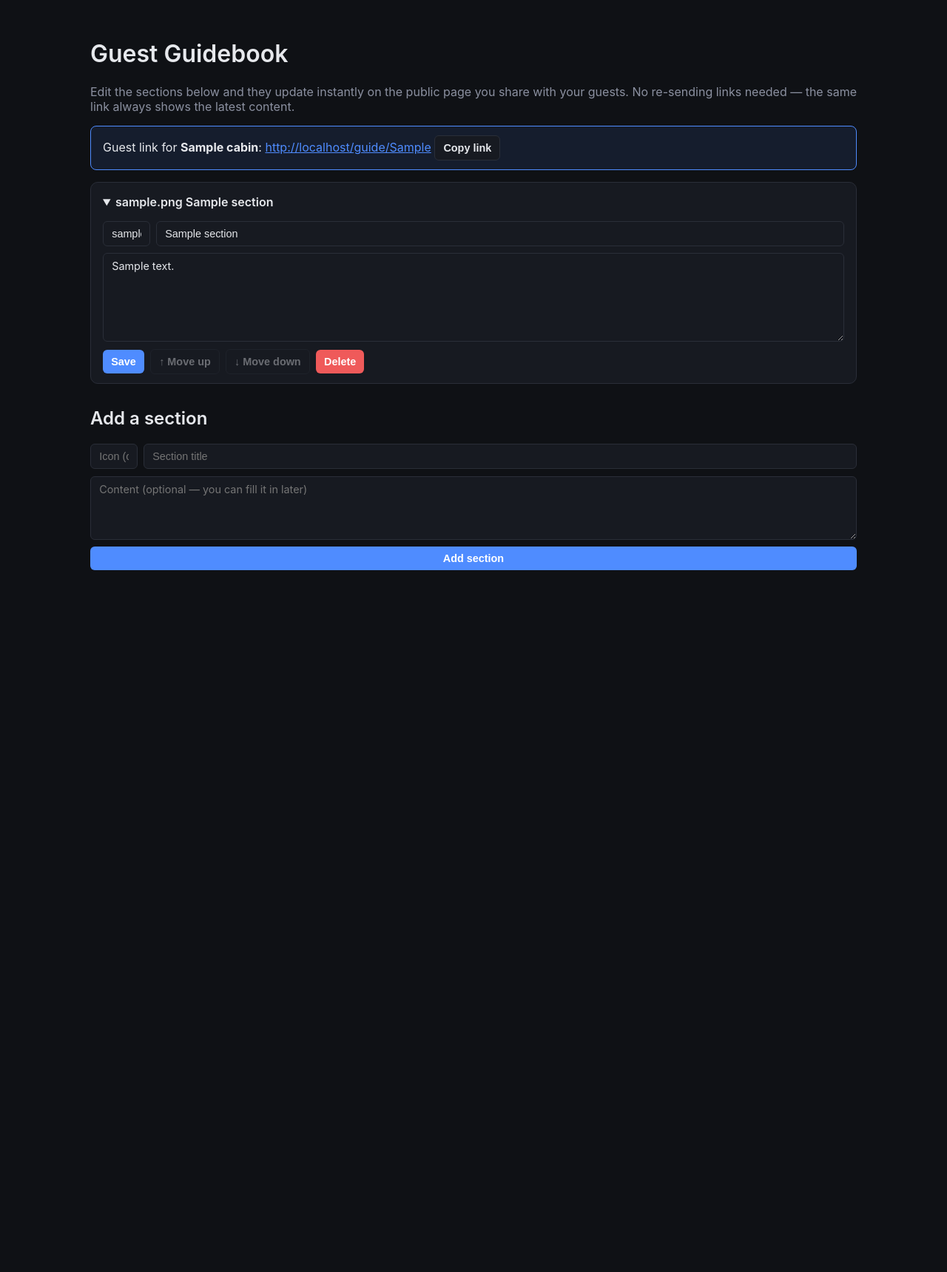
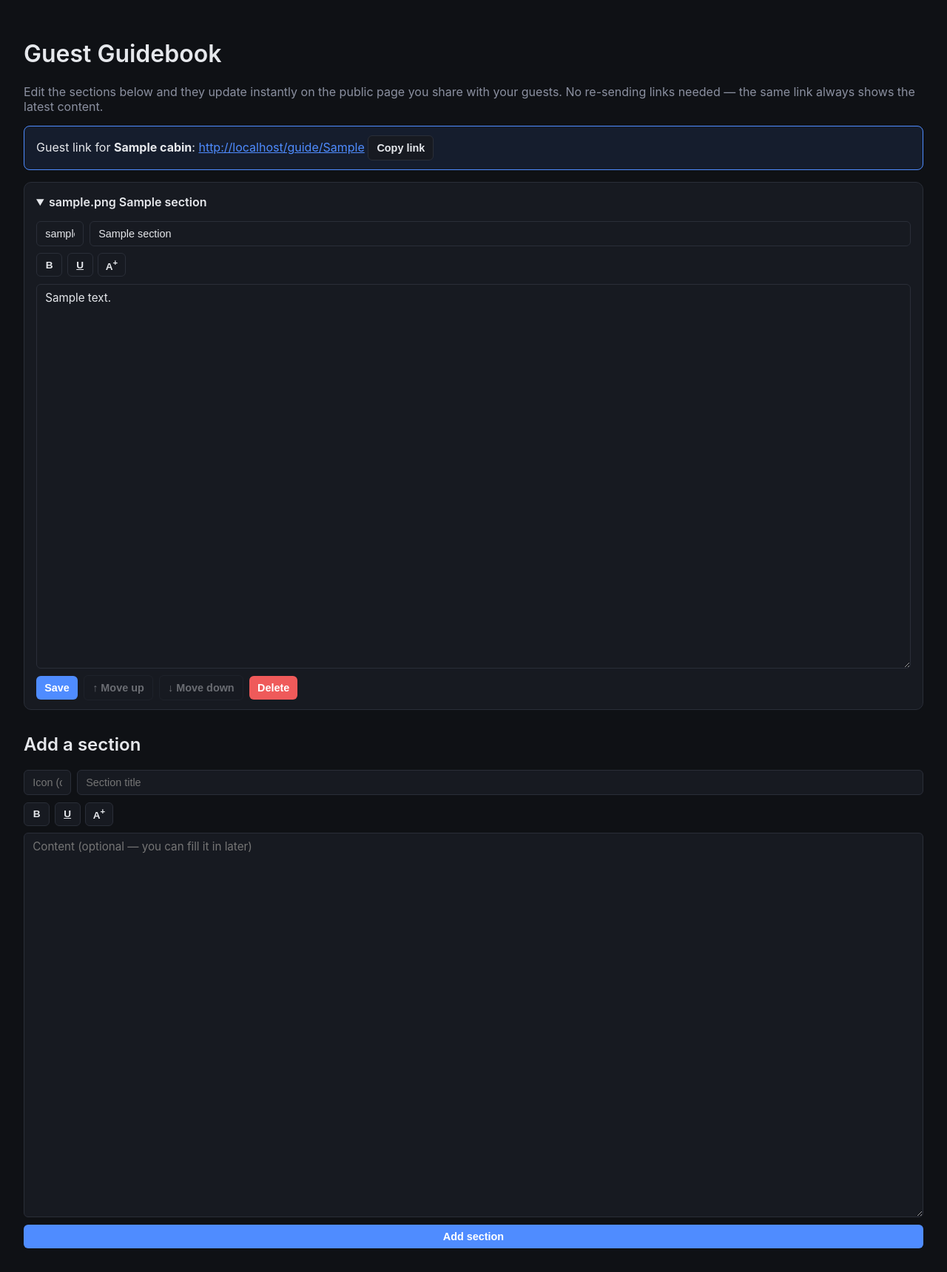
Before and after one commit to bernardocatalaof-star/sollo, a FastAPI app: page /guidebook/1 in a window 1280 px wide. Shown: the part 53-1773 px from the top of the page at 74% size. Before the commit the page ends 824 px from the top, so only its background shows below. Run offline with FastAPI, Linux system fonts and the light colour scheme; tables that the repository leaves empty hold one stand-in row (values such as "Sample post"); some libraries are stand-ins or nearby versions.

Commit message:
Add formatting toolbar to guidebook editor; widen it for desktop
Bold, underline, and heading toolbar buttons wrap/tag the current textarea
selection (**bold**, __underline__, "# " for a larger heading line), and
render_body() now understands all three on the public guest page. The admin
page's container widens to 1500px and each section's textarea grows to
~65vh on desktop so there's real room to write.

Co-Authored-By: Claude Sonnet 5 <noreply@anthropic.com>
Claude-Session: https://claude.ai/code/session_019uMMGymYYTAXKQKceTDk17

```diff
--- a/app/routers/guidebook.py
+++ b/app/routers/guidebook.py
@@ -33,25 +33,49 @@ _URL_RE = re.compile(r"(https?://[^\s<]+)")
 def _inline(line: str) -> str:
     s = str(escape(line))
     s = re.sub(r"\*\*(.+?)\*\*", r"<strong>\1</strong>", s)
+    s = re.sub(r"__(.+?)__", r"<u>\1</u>", s)
     s = _URL_RE.sub(lambda m: f'<a href="{m.group(1)}" target="_blank" rel="noopener">{m.group(1)}</a>', s)
     return s
 
 
 def render_body(text: str) -> Markup:
     """Turns a section's plain-text body into safe HTML: blank lines start a
-    new paragraph, lines starting with "- " become a bullet list, **bold**
-    and bare URLs are recognized. Everything else is escaped as plain text."""
+    new paragraph, a line starting with "# " becomes a larger heading, lines
+    starting with "- " become a bullet list, and **bold**, __underline__ and
+    bare URLs are recognized inline. Everything else is escaped as plain text."""
     if not text or not text.strip():
         return Markup("")
-    blocks = []
-    for block in re.split(r"\n\s*\n", text.strip()):
-        lines = [ln.strip() for ln in block.splitlines() if ln.strip()]
-        if lines and all(ln.startswith(("- ", "* ")) for ln in lines):
-            items = "".join(f"<li>{_inline(ln[2:])}</li>" for ln in lines)
-            blocks.append(f"<ul>{items}</ul>")
+    lines = text.strip().splitlines()
+    output: list[str] = []
+    paragraph: list[str] = []
+
+    def flush_paragraph() -> None:
+        if paragraph:
+            output.append("<p>" + "<br>".join(_inline(ln) for ln in paragraph) + "</p>")
+            paragraph.clear()
+
+    i = 0
+    while i < len(lines):
+        line = lines[i].strip()
+        if not line:
+            flush_paragraph()
+            i += 1
+        elif line.startswith("# "):
+            flush_paragraph()
+            output.append(f"<h3>{_inline(line[2:])}</h3>")
+            i += 1
+        elif line.startswith(("- ", "* ")):
+            flush_paragraph()
+            items = []
+            while i < len(lines) and lines[i].strip().startswith(("- ", "* ")):
+                items.append(f"<li>{_inline(lines[i].strip()[2:])}</li>")
+                i += 1
+            output.append(f"<ul>{''.join(items)}</ul>")
         else:
-            blocks.append("<p>" + "<br>".join(_inline(ln) for ln in lines) + "</p>")
-    return Markup("".join(blocks))
+            paragraph.append(line)
+            i += 1
+    flush_paragraph()
+    return Markup("".join(output))
 
 
 templates.env.filters["render_body"] = render_body
--- a/app/static/guide.css
+++ b/app/static/guide.css
@@ -80,6 +80,8 @@ body.guide-body {
 .guide-section ul:last-child { margin-bottom: 0; }
 .guide-section a { color: var(--guide-accent); }
 .guide-section .empty { color: var(--guide-muted); font-style: italic; }
+.guide-section h3 { margin: 0 0 0.6rem; font-size: 1.05rem; }
+.guide-section u { text-decoration: underline; text-decoration-color: var(--guide-accent); }
 
 .guide-footer { text-align: center; color: var(--guide-muted); font-size: 0.8rem; padding: 1rem; }
 
--- a/app/static/style.css
+++ b/app/static/style.css
@@ -356,5 +356,25 @@ button.danger { background: var(--bad); }
 
 .guide-editor-form { display: flex; flex-direction: column; gap: 0.6rem; margin-top: 0.75rem; }
 .guide-editor-row { display: flex; gap: 0.5rem; flex-wrap: wrap; align-items: center; }
-.guide-editor-form textarea { width: 100%; font-family: inherit; resize: vertical; }
+.guide-editor-form textarea {
+  width: 100%;
+  font-family: inherit;
+  font-size: 0.95rem;
+  resize: vertical;
+  min-height: 220px;
+}
 button:disabled { opacity: 0.4; cursor: not-allowed; }
+
+.guide-toolbar { display: flex; gap: 0.4rem; }
+.guide-toolbar button {
+  padding: 0.35rem 0.6rem;
+  min-width: 2.2rem;
+  font-size: 0.85rem;
+}
+.guide-toolbar button u { text-decoration: underline; }
+
+.container.guide-admin-wide { max-width: 1500px; }
+
+@media (min-width: 900px) {
+  .guide-editor-form textarea { min-height: 65vh; }
+}
--- a/app/templates/base.html
+++ b/app/templates/base.html
@@ -15,7 +15,7 @@
     <a href="/monthly">Monthly Close-out</a>
     <a href="/guidebook">Guidebook</a>
   </nav>
-  <main class="container">
+  <main class="container {% block container_class %}{% endblock %}">
     {% block content %}{% endblock %}
   </main>
 </body>
--- a/app/templates/guidebook_admin.html
+++ b/app/templates/guidebook_admin.html
@@ -1,5 +1,6 @@
 {% extends "base.html" %}
 {% block title %}Guidebook — {{ cabin.name }} — Sollo{% endblock %}
+{% block container_class %}guide-admin-wide{% endblock %}
 {% block content %}
 <h1>Guest Guidebook</h1>
 <p class="muted">Edit the sections below and they update instantly on the public page you share with your guests. No re-sending links needed — the same link always shows the latest content.</p>
@@ -31,7 +32,12 @@
         <input type="text" name="icon" value="{{ section.icon }}" maxlength="10" placeholder="Icon" style="width:4rem;" />
         <input type="text" name="title" value="{{ section.title }}" placeholder="Section title" style="flex:1;" required />
       </div>
-      <textarea name="body" rows="6" placeholder="Write this section's content. Blank line = new paragraph, lines starting with &quot;- &quot; = a bullet list, **bold**, and links are auto-detected.">{{ section.body }}</textarea>
+      <div class="guide-toolbar">
+        <button type="button" class="secondary" title="Negrito" onclick="guideWrap(this, '**')"><strong>B</strong></button>
+        <button type="button" class="secondary" title="Sublinhado" onclick="guideWrap(this, '__')"><u>U</u></button>
+        <button type="button" class="secondary" title="Texto maior (título)" onclick="guideToggleHeading(this)">A<sup>+</sup></button>
+      </div>
+      <textarea name="body" rows="14" placeholder="Write this section's content. Blank line = new paragraph, &quot;# &quot; at the start of a line = a bigger heading, lines starting with &quot;- &quot; = a bullet list, **bold**, __underline__, and links are auto-detected.">{{ section.body }}</textarea>
       <div class="guide-editor-row">
         <button type="submit">Save</button>
         <form method="post" action="/guidebook/sections/{{ section.id }}/move" style="margin:0;">
@@ -59,7 +65,42 @@
     <input type="text" name="icon" maxlength="10" placeholder="Icon (optional)" style="width:4rem;" />
     <input type="text" name="title" placeholder="Section title" style="flex:1;" required />
   </div>
-  <textarea name="body" rows="4" placeholder="Content (optional — you can fill it in later)"></textarea>
+  <div class="guide-toolbar">
+    <button type="button" class="secondary" title="Negrito" onclick="guideWrap(this, '**')"><strong>B</strong></button>
+    <button type="button" class="secondary" title="Sublinhado" onclick="guideWrap(this, '__')"><u>U</u></button>
+    <button type="button" class="secondary" title="Texto maior (título)" onclick="guideToggleHeading(this)">A<sup>+</sup></button>
+  </div>
+  <textarea name="body" rows="10" placeholder="Content (optional — you can fill it in later)"></textarea>
   <button type="submit">Add section</button>
 </form>
+
+<script>
+  function guideTextarea(btn) {
+    return btn.closest(".guide-toolbar").nextElementSibling;
+  }
+  function guideWrap(btn, marker) {
+    const ta = guideTextarea(btn);
+    const start = ta.selectionStart;
+    const end = ta.selectionEnd;
+    const value = ta.value;
+    const selected = value.slice(start, end) || "texto";
+    ta.value = value.slice(0, start) + marker + selected + marker + value.slice(end);
+    ta.focus();
+    ta.setSelectionRange(start + marker.length, start + marker.length + selected.length);
+  }
+  function guideToggleHeading(btn) {
+    const ta = guideTextarea(btn);
+    const start = ta.selectionStart;
+    const value = ta.value;
+    const lineStart = value.lastIndexOf("\n", start - 1) + 1;
+    if (value.slice(lineStart, lineStart + 2) === "# ") {
+      ta.value = value.slice(0, lineStart) + value.slice(lineStart + 2);
+      ta.setSelectionRange(Math.max(start - 2, lineStart), Math.max(start - 2, lineStart));
+    } else {
+      ta.value = value.slice(0, lineStart) + "# " + value.slice(lineStart);
+      ta.setSelectionRange(start + 2, start + 2);
+    }
+    ta.focus();
+  }
+</script>
 {% endblock %}
```
Also changed, not shown: tests/test_guidebook_router.py (+10 -0 lines).
